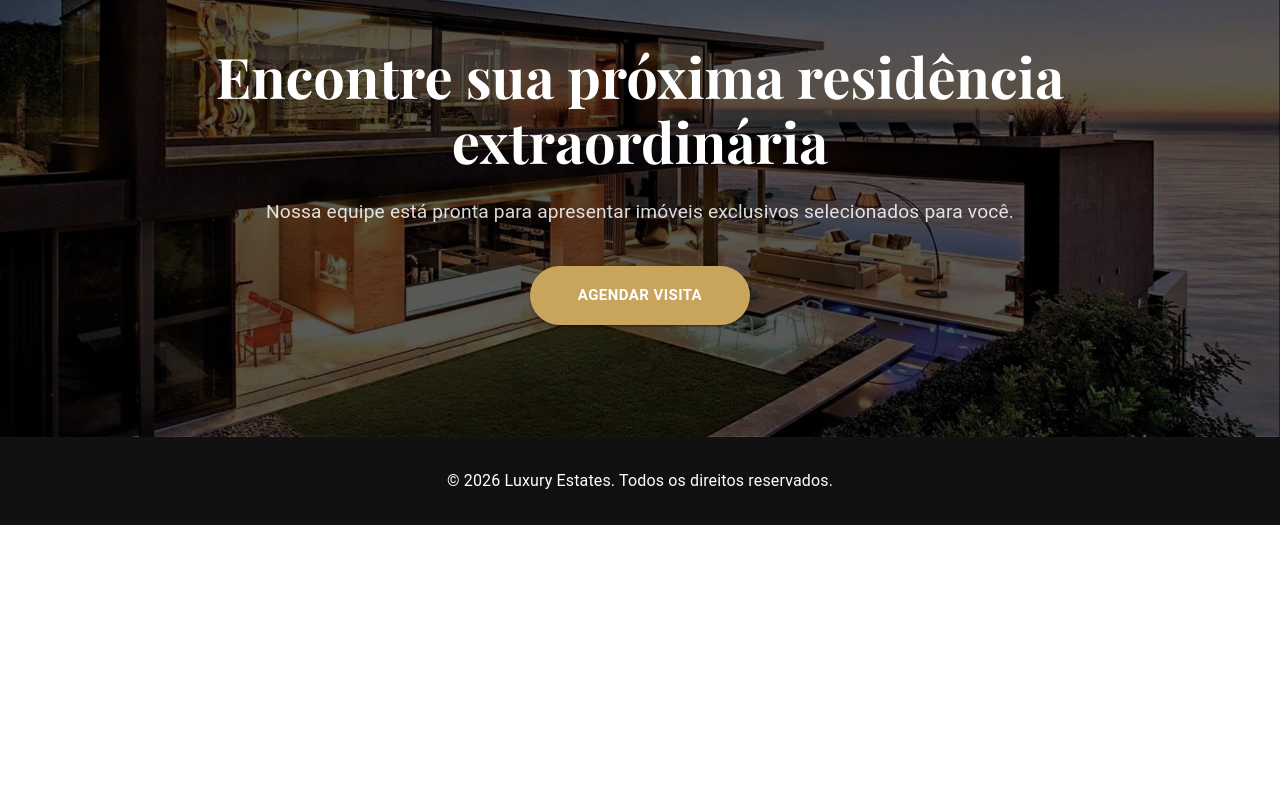
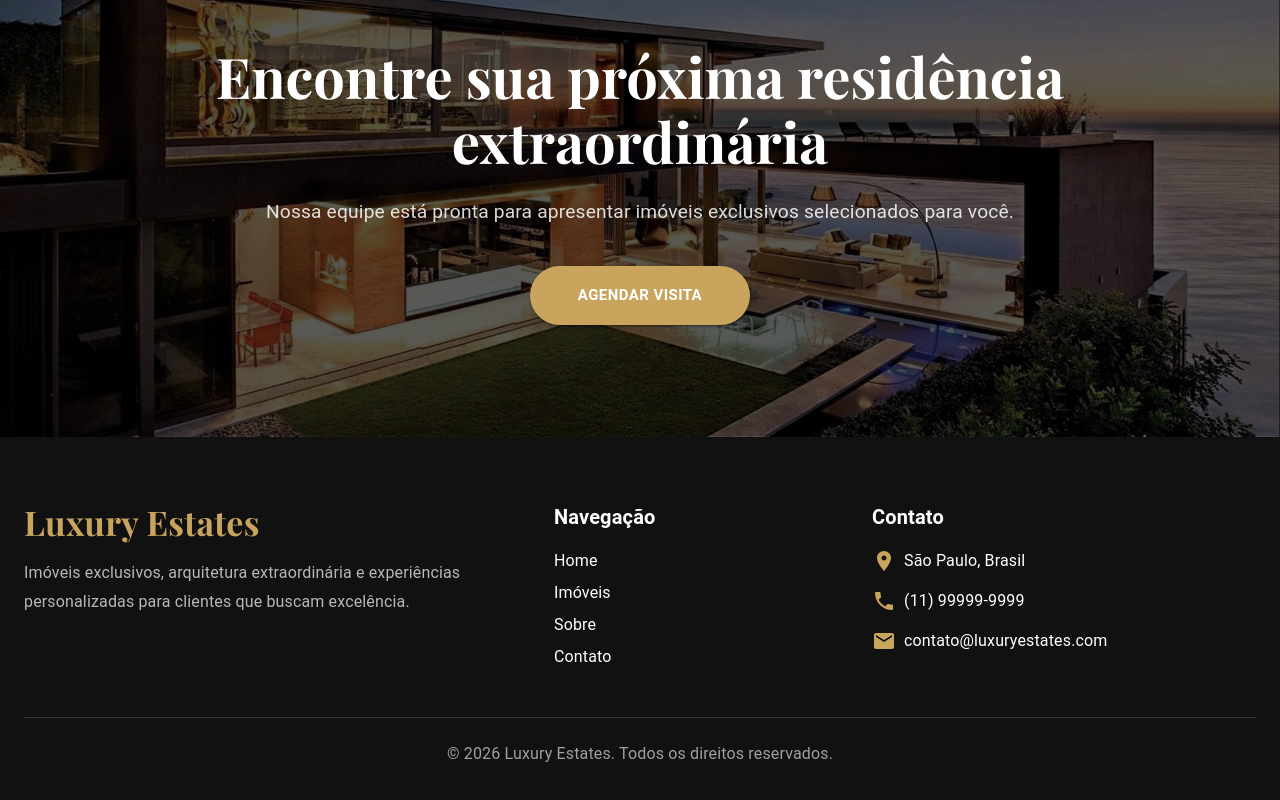
Before and after one commit to colicignoubuntu-w/luxury-estates, a React (Vite) app: page / in a window 1280 px wide. Shown: the part 3669-4469 px from the top of the page. Before the commit the page ends 4194 px from the top, so only its background shows below. Built offline with nearby package versions, Linux system fonts and the light colour scheme.

Commit message:
create premium footer

```diff
--- a/src/components/layout/Footer.tsx
+++ b/src/components/layout/Footer.tsx
@@ -1,18 +1,208 @@
-import { Box, Typography } from "@mui/material";
+import {
+  Box,
+  Container,
+  Grid,
+  Typography,
+  Stack,
+} from "@mui/material";
+
+import LocationOnIcon from "@mui/icons-material/LocationOn";
+import PhoneIcon from "@mui/icons-material/Phone";
+import EmailIcon from "@mui/icons-material/Email";
 
 function Footer() {
   return (
     <Box
       sx={{
-        py: 4,
-        textAlign: "center",
-        bgcolor: "#111111",
-        color: "#ffffff",
+        bgcolor: "#111",
+        color: "#fff",
+        py: 8,
       }}
     >
-      <Typography>
-        © 2026 Luxury Estates. Todos os direitos reservados.
-      </Typography>
+      <Container maxWidth="xl">
+
+        <Grid
+          container
+          spacing={5}
+        >
+
+          <Grid
+            size={{
+              xs: 12,
+              md: 5,
+            }}
+          >
+
+            <Typography
+              variant="h4"
+              sx={{
+                fontFamily: "'Playfair Display', serif",
+                fontWeight: 700,
+                color: "#C8A45D",
+                mb: 2,
+              }}
+            >
+              Luxury Estates
+            </Typography>
+
+
+            <Typography
+              sx={{
+                color: "rgba(255,255,255,.7)",
+                lineHeight: 1.8,
+              }}
+            >
+              Imóveis exclusivos, arquitetura
+              extraordinária e experiências
+              personalizadas para clientes
+              que buscam excelência.
+            </Typography>
+
+          </Grid>
+
+
+          <Grid
+            size={{
+              xs: 12,
+              md: 3,
+            }}
+          >
+
+            <Typography
+              variant="h6"
+              sx={{
+                mb: 2,
+                fontWeight: 700,
+              }}
+            >
+              Navegação
+            </Typography>
+
+
+            <Stack spacing={1}>
+
+              <Typography>
+                Home
+              </Typography>
+
+              <Typography>
+                Imóveis
+              </Typography>
+
+              <Typography>
+                Sobre
+              </Typography>
+
+              <Typography>
+                Contato
+              </Typography>
+
+            </Stack>
+
+          </Grid>
+
+
+          <Grid
+            size={{
+              xs: 12,
+              md: 4,
+            }}
+          >
+
+            <Typography
+              variant="h6"
+              sx={{
+                mb: 2,
+                fontWeight: 700,
+              }}
+            >
+              Contato
+            </Typography>
+
+
+            <Stack spacing={2}>
+
+              <Stack
+                direction="row"
+                spacing={1}
+              >
+                <LocationOnIcon
+                  sx={{
+                    color:"#C8A45D",
+                  }}
+                />
+
+                <Typography>
+                  São Paulo, Brasil
+                </Typography>
+
+              </Stack>
+
+
+              <Stack
+                direction="row"
+                spacing={1}
+              >
+                <PhoneIcon
+                  sx={{
+                    color:"#C8A45D",
+                  }}
+                />
+
+                <Typography>
+                  (11) 99999-9999
+                </Typography>
+
+              </Stack>
+
+
+              <Stack
+                direction="row"
+                spacing={1}
+              >
+                <EmailIcon
+                  sx={{
+                    color:"#C8A45D",
+                  }}
+                />
+
+                <Typography>
+                  contato@luxuryestates.com
+                </Typography>
+
+              </Stack>
+
+
+            </Stack>
+
+          </Grid>
+
+
+        </Grid>
+
+
+        <Box
+          sx={{
+            mt: 6,
+            pt: 3,
+            borderTop:
+              "1px solid rgba(255,255,255,.15)",
+            textAlign:"center",
+          }}
+        >
+
+          <Typography
+            sx={{
+              color:"rgba(255,255,255,.6)",
+            }}
+          >
+            © 2026 Luxury Estates. Todos os direitos reservados.
+          </Typography>
+
+        </Box>
+
+
+      </Container>
     </Box>
   );
 }
```
